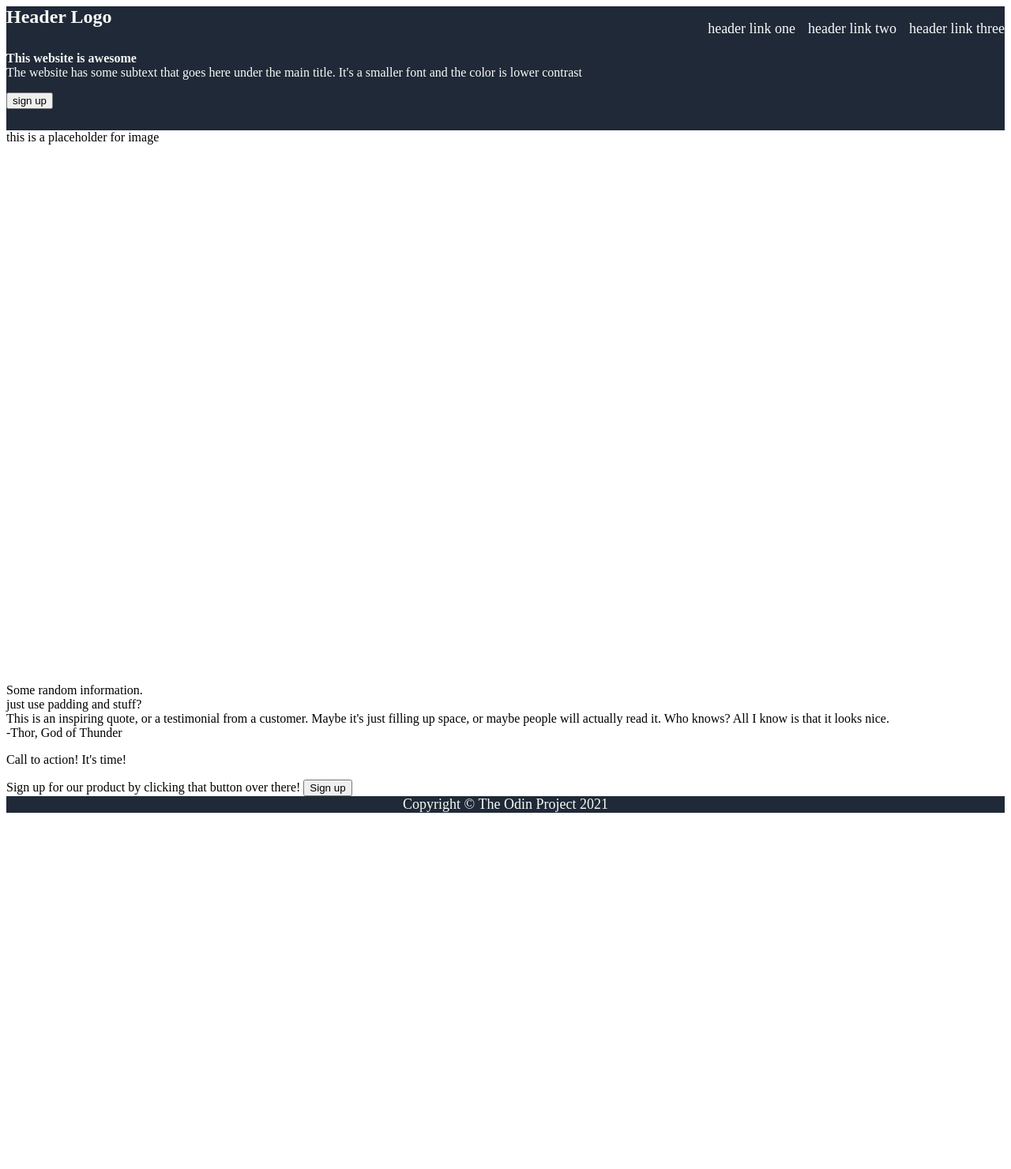
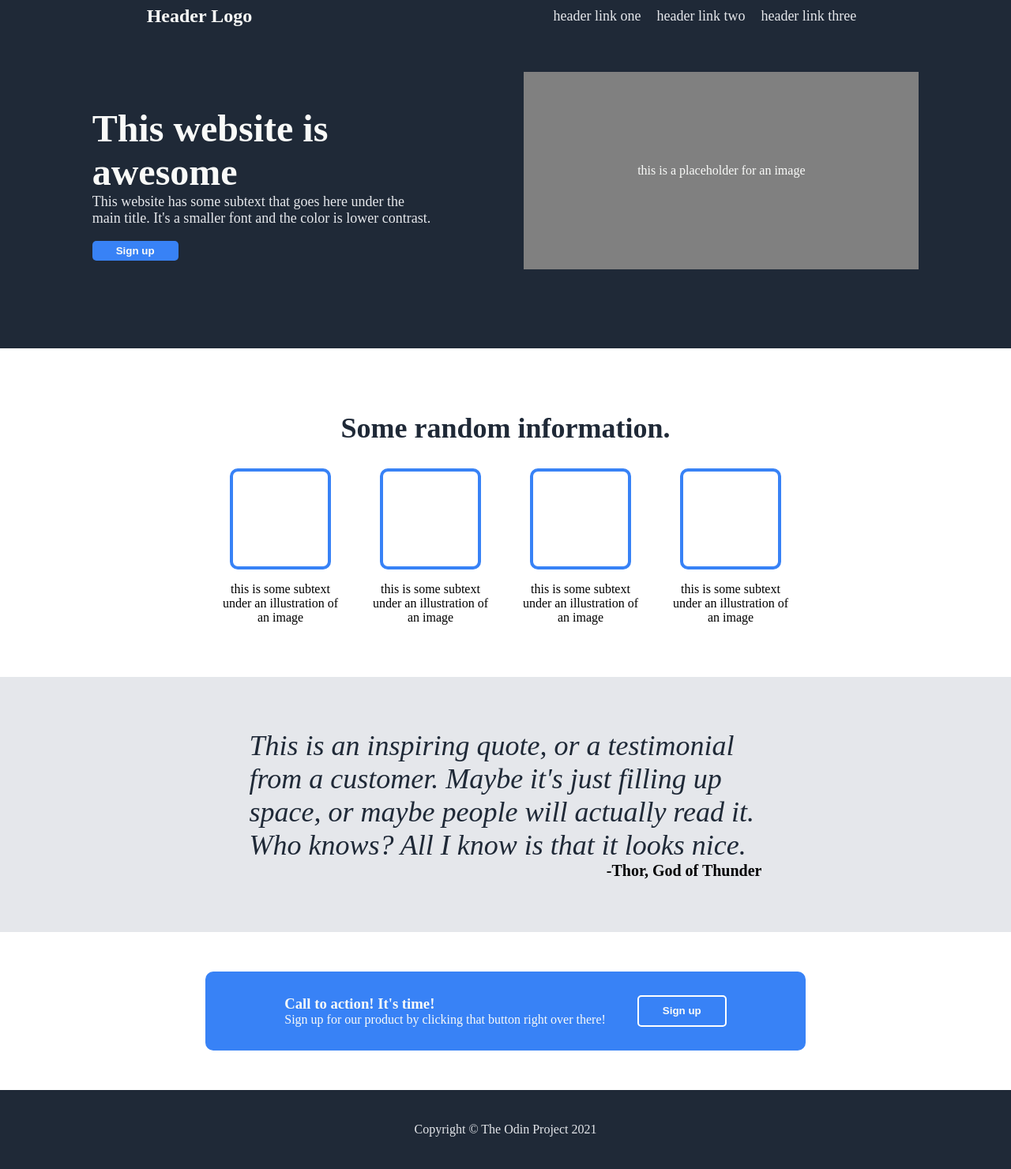
Before and after one commit to Xogla/odin-landing-page, a plain HTML site: page index.html in a window 1280 px wide. Shown: the whole page at 79% size. Before the commit the page ends 1037 px from the top, so only its background shows below. Drawn offline with Linux system fonts and the light colour scheme.

Commit message:
done
done

```diff
--- a/index.html
+++ b/index.html
@@ -2,64 +2,69 @@
 <html lang="en">
 <head>
     <meta charset="UTF-8">
-    <meta http-equiv="X-UA-Compatible" content="IE=edge">
     <meta name="viewport" content="width=device-width, initial-scale=1.0">
     <title>Landing Page</title>
-    <link rel="stylesheet" href="style.css">
+    <link href = "style.css" rel = "stylesheet">
 </head>
 <body>
-    <div class = "header">
-        Header Logo
-        <div class = "right-links">
-            <ul>
-                <li><a href="#">header link one</a></li>
-                <li><a href="#">header link two</a></li>
-                <li><a href="#">header link three</a></li>
+    <div class = "content-1">
+        <div class = "nav-bar">
+            <h1>Header Logo</h1>
+            <ul class = "nav-items">
+                <li><a href = "#"">header link one</a></li>
+                <li><a href = "#">header link two</a></li>
+                <li><a href = "#">header link three</a></li>
             </ul>
         </div>
+        <div class = "header-content">
+            <div class = "left">
+                <h1>This website is awesome</h1>
+                <p>This website has some subtext that goes here under the main title. It's a smaller font and the color is lower contrast.</p>
+                <button>Sign up</button>
+            </div>
+            <div class = "image-placeholder">this is a placeholder for an image</div>
+        </div>
     </div>
-    <div class = "body">
-        <div class = "content">
-            <div class = "column">
-                <div class = "left-col">
-                    <div class = "content-header">
-                        This website is awesome
-                    </div>
-                    <div class = "text">The website has some subtext that goes here under the main title. It's a smaller font and the color is lower contrast</div>
-                    <button class = "sign up">sign up</div>
-                </div>
+    <div class = "content-2">
+        <h2>Some random information.</h2>
+        <div class = "card-container">
+            <div class = "card">
+                <div class = "image-border"></div>
+                <p>this is some subtext under an illustration of an image</p>
             </div>
-            <div class = "column">
-                <div class = "right-col">
-                    <div class = "content-1">
-                    this is a placeholder for image
-                    </div>
-                </div>
+            <div class = "card">
+                <div class = "image-border"></div>
+                <p>this is some subtext under an illustration of an image</p>
+            </div>
+            <div class = "card">
+                <div class = "image-border"></div>
+                <p>this is some subtext under an illustration of an image</p>
+            </div>
+            <div class = "card">
+                <div class = "image-border"></div>
+                <p>this is some subtext under an illustration of an image</p>
             </div>
         </div>
-        <div class = "content-2">
-            Some random information.
-            <div class = "container">
-                <div class = "box">just use padding and stuff?</div>
-                <div class = "box"></div>
-                <div class = "box"></div>
-                <div class = "box"></div>
-
+    </div>
+    <div class = "content-3">
+        <blockquote>
+            <p>This is an inspiring quote, or a testimonial from a customer. Maybe it's just filling up space, or maybe people will actually read it.
+                Who knows? All I know is that it looks nice.
+            </p>
+            <footer>-Thor, God of Thunder</footer>
+        </blockquote>
+    </div>
+    <div class = "content-4">
+        <div class = "action-container">
+            <div class = "left-action">
+                <h3>Call to action! It's time!</h3>
+                <p>Sign up for our product by clicking that button right over there!</p>
             </div>
-        </div>
-        <div class = "content-3">
-            This is an inspiring quote, or a testimonial from a customer. Maybe it's just filling up space, or maybe people
-            will actually read it. Who knows? All I know is that it looks nice.
-            <div> -Thor, God of Thunder</div>
-        </div>
-        <div class = "content-4">
-            <p>Call to action! It's time!</p>
-            Sign up for our product by clicking that button over there!
             <button>Sign up</button>
         </div>
     </div>
     <div class = "footer">
-        Copyright © The Odin Project 2021
+        <p>Copyright © The Odin Project 2021</p>
     </div>
 </body>
 </html>
--- a/style.css
+++ b/style.css
@@ -1,83 +1,200 @@
+.content-1, .footer{
+    background-color: #1f2937;
+}
+
+h1 {
+    font-size: 48px;
+    font-weight: bolder;
+    color: #F9FAF8;
+    margin-bottom: 0;
+}
+
+
+a, .header-content p {
+    font-size: 18px;
+    color: #E5E7EB;
+}
+
+
+.nav-bar h1{
+    font-size: 24px;
+    color: #F9FAF8;
+    margin: 0;
+}
+
+button, .action-container{
+    color: #F9FAF8;
+    background-color: #3882F6;
+}
+
+button{
+    color: #F9FAF8;
+    padding: 5px 30px;
+    border-radius: 5px;
+    font-weight: bolder;
+    border-style: none;
+}
+
+h2 {
+    font-size: 36px;
+    font-weight: bolder;
+    color: #1f2937;
+}
+
+
 body{
+    margin: 0;
+}
+
+.nav-bar{
+    display: flex;
+    justify-content: space-around;
+    align-items: center;
+}
+
+ul {
+    display: flex;
+    justify-content: space-between;
+    align-items: center;
+    list-style: none;
+    padding: 0;
+    margin: 0;
+}
+
+li {
+    margin: 10px;
+}
+
+a {
+    text-decoration: none;
+}
+
+.header-content{
+    display: flex;
+    justify-content: space-evenly;
+    align-items: center;
+    padding-top: 50px;
+}
+
+
+.left{
+    width: 430px;
+}
+
+.left p{
+    margin-top: 0;
+}
+
+.image-placeholder{
+    display: flex;
+    justify-content: center;
+    align-items: center;
+    background-color: grey;
+    color: #F9FAF8;
+    height: 250px;
+    width: 500px;
+}
+.content-1{
+    padding-bottom: 100px;
+}
+
+.content-2{
     display: flex;
     flex-direction: column;
+    justify-content: center;
+    align-items: center;
+    padding: 50px 0;
+}
 
+.card-container{
+    display: flex;
+    flex-wrap: wrap;
+    justify-content: space-between;
+    gap: 40px;
+}
+
+.card {
+    display: flex;
+    flex-direction: column;
+    align-items: center;
+    width: 150px;
+    text-align: center;
+}
+
+.image-border{
+    border: 4px #3882F6 solid;
+    border-radius: 10px;
+    width: 120px;
+    height: 120px;
+}
+
+.content-3{
+    background-color: #E5E7EB;
+    display: flex;
+    justify-content: center;
+    align-items: center;align-items: center;
+    list-style: none;
+    padding: 0;
+    margin: 0;
+    padding: 50px;
 
 }
 
-.header,
-.footer {
-  display: flex;
-  justify-content: space-between;
+blockquote {
+    width: 55%;
+    display: flex;
+    flex-direction: column;
+    justify-content: center;
+    align-items: center;
 }
 
-.header{
-    color: #f9faf8;
-    font-size: 24px;
-    background-color: #1F2937;
-    font-weight: bold;
-
-}
-.footer{
-    justify-content: center;
-    color: #f9faf8;
-    font-size: 18px;
-    background-color: #1F2937;
-    margin-top:auto;
+blockquote p{
+    font-size: 36px;
+    font-style: italic;
+    color: #1f2937;
+    margin: 0;
 }
 
-.body{
-    display: flex;
-    justify-content:space-between;
-    flex-direction: column;
-    min-height:100vh;
-
-}
-
-.content-header{
-    font-weight:bold;
-}
-
-.content{
-    display: flex;
-    background-color: #1F2937;
-    color:#f9faf8;
-    flex-direction:row;
-    flex-wrap: wrap;
-    width: 100%;
-}
-
-.column{
-    display: flex;
-    flex-direction: column;
-    flex-basis: 100%;
-    flex: 1;
-}
-
-.left-col{
-    height:100px;
-}
-
-.right-col{
-    height:100px;
-}
-.text{
-    margin-bottom: 16px;
-}
-.content-1{
-    height: 100px;
+blockquote footer{
+    font-size: 20px;
+    font-weight: bolder;
+    align-self: flex-end;
 }
 
 
-ul{
+.content-4{
     display: flex;
-    list-style: none;
-    gap: 16px;
-    font-size: 18px;
-    font-weight:normal;
+    justify-content: center;
+    align-items: center;
+    padding: 50px;
 }
-a{
-    text-decoration: none;
-    color:#f9faf8;
 
+.action-container{
+    display: flex;
+    justify-content: space-between;
+    padding: 30px 100px;
+    border-radius: 10px;
+    gap: 40px;
 }
+
+.left-action{
+    display: flex;
+    flex-direction: column;
+}
+
+.left-action h3,
+.left-action p{
+    margin: 0;
+    padding: 0;
+}
+.action-container button {
+    border: 2px solid white;
+}
+
+.footer{
+    display: flex;
+    justify-content: center;
+    align-items: center;
+    color: #E5E7EB;
+    padding: 25px 0;
+}
```
Also changed, not shown: images/placeholder.jpg (added).
